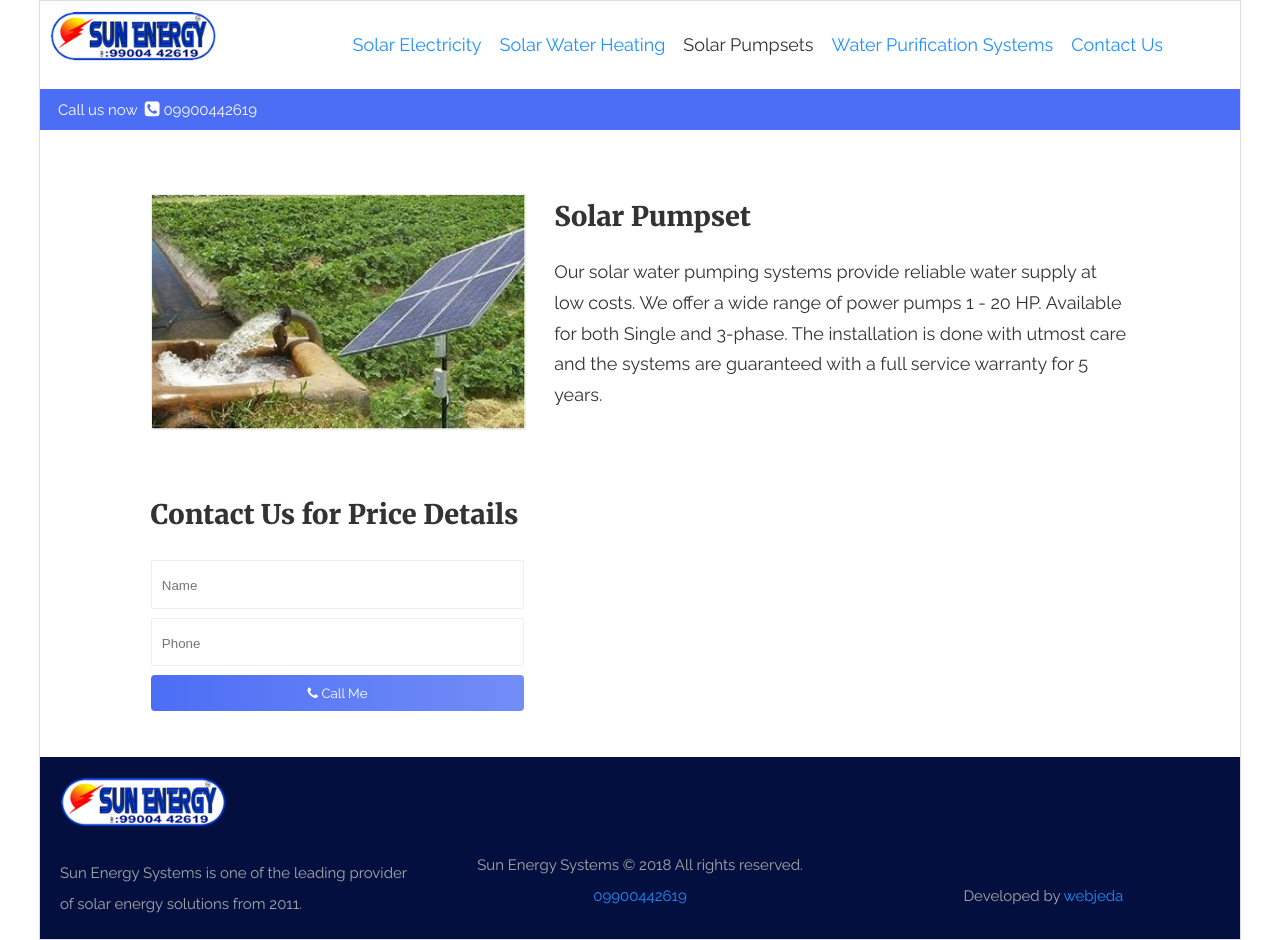
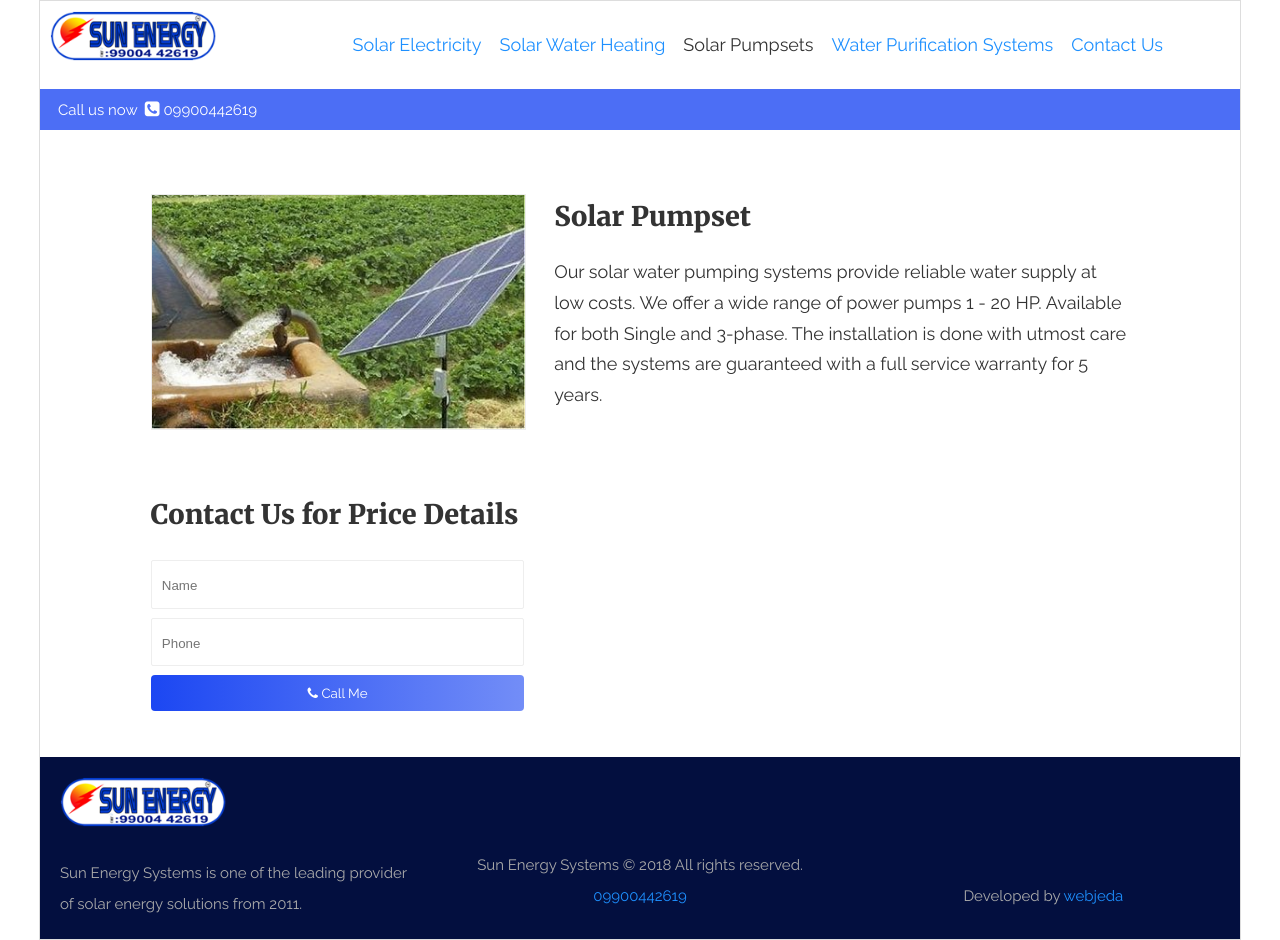
Before and after one commit to sunenergysystems/krinergy, a Jekyll site: the page built from _products/solar-pumpset.md, in a window 1280 px wide. Built offline with Jekyll 4.4.1, drawn with Linux system fonts in a browser that asks for light colours.

Commit message:
Button gradient + reset css

```diff
--- a/_sass/_style.scss
+++ b/_sass/_style.scss
@@ -194,6 +194,11 @@ p {
 .about-us {
     background-color: #eee;
 
+    h2 {
+        @include media-query($on-palm) {
+            margin-bottom: 0;
+        }
+    }
     p {
         text-align: center;
         @include media-query($on-palm) {
@@ -236,19 +241,19 @@ footer {
 
 .btn-success-gradiant {
   background: $brand-color;
-  background: -webkit-linear-gradient(legacy-direction(to right), $brand-color 0%, lighten($brand-color, 8%) 100%);
-  background: -webkit-gradient(linear, left top, right top, from($brand-color), to(lighten($brand-color, 8%)));
+  background: -webkit-linear-gradient(legacy-direction(to right), darken($brand-color, 10%) 0%, lighten($brand-color, 8%) 100%);
+  background: -webkit-gradient(linear, left top, right top, from(darken($brand-color, 10%)), to(lighten($brand-color, 8%)));
   background: -webkit-linear-gradient(left, $brand-color 0%, lighten($brand-color, 8%) 100%);
-  background: -o-linear-gradient(left, $brand-color 0%, lighten($brand-color, 8%) 100%);
-  background: linear-gradient(to right, $brand-color 0%, lighten($brand-color, 8%) 100%);
+  background: -o-linear-gradient(left, darken($brand-color, 10%) 0%, lighten($brand-color, 8%) 100%);
+  background: linear-gradient(to right, darken($brand-color, 10%) 0%, lighten($brand-color, 8%) 100%);
   border: 0px; }
   .btn-success-gradiant:hover {
     background: lighten($brand-color, 8%);
-    background: -webkit-linear-gradient(legacy-direction(to right), lighten($brand-color, 8%) 0%, $brand-color 100%);
-    background: -webkit-gradient(linear, left top, right top, from(lighten($brand-color, 8%)), to($brand-color));
-    background: -webkit-linear-gradient(left, lighten($brand-color, 8%) 0%, $brand-color 100%);
-    background: -o-linear-gradient(left, lighten($brand-color, 8%) 0%, $brand-color 100%);
-    background: linear-gradient(to right, lighten($brand-color, 8%) 0%, $brand-color 100%); }
+    background: -webkit-linear-gradient(legacy-direction(to right), lighten($brand-color, 8%) 0%, darken($brand-color, 10%) 100%);
+    background: -webkit-gradient(linear, left top, right top, from(lighten($brand-color, 8%)), to(darken($brand-color, 10%)));
+    background: -webkit-linear-gradient(left, lighten($brand-color, 8%) 0%, darken($brand-color, 10%) 100%);
+    background: -o-linear-gradient(left, lighten($brand-color, 8%) 0%, darken($brand-color, 10%) 100%);
+    background: linear-gradient(to right, lighten($brand-color, 8%) 0%, darken($brand-color, 10%) 100%); }
   .btn-success-gradiant.active, .btn-success-gradiant:active, .btn-success-gradiant:focus {
     -webkit-box-shadow: 0px;
     box-shadow: 0px;
--- a/css/main.scss
+++ b/css/main.scss
@@ -45,6 +45,7 @@ $on-laptop:        1000px;
 
 // Import partials from `sass_dir` (defaults to `_sass`)
 @import
+        "reset",
         "style",
         "web-grid",
         "owl.carousel.min",
```
Also changed, not shown: _sass/_reset.scss (added).
